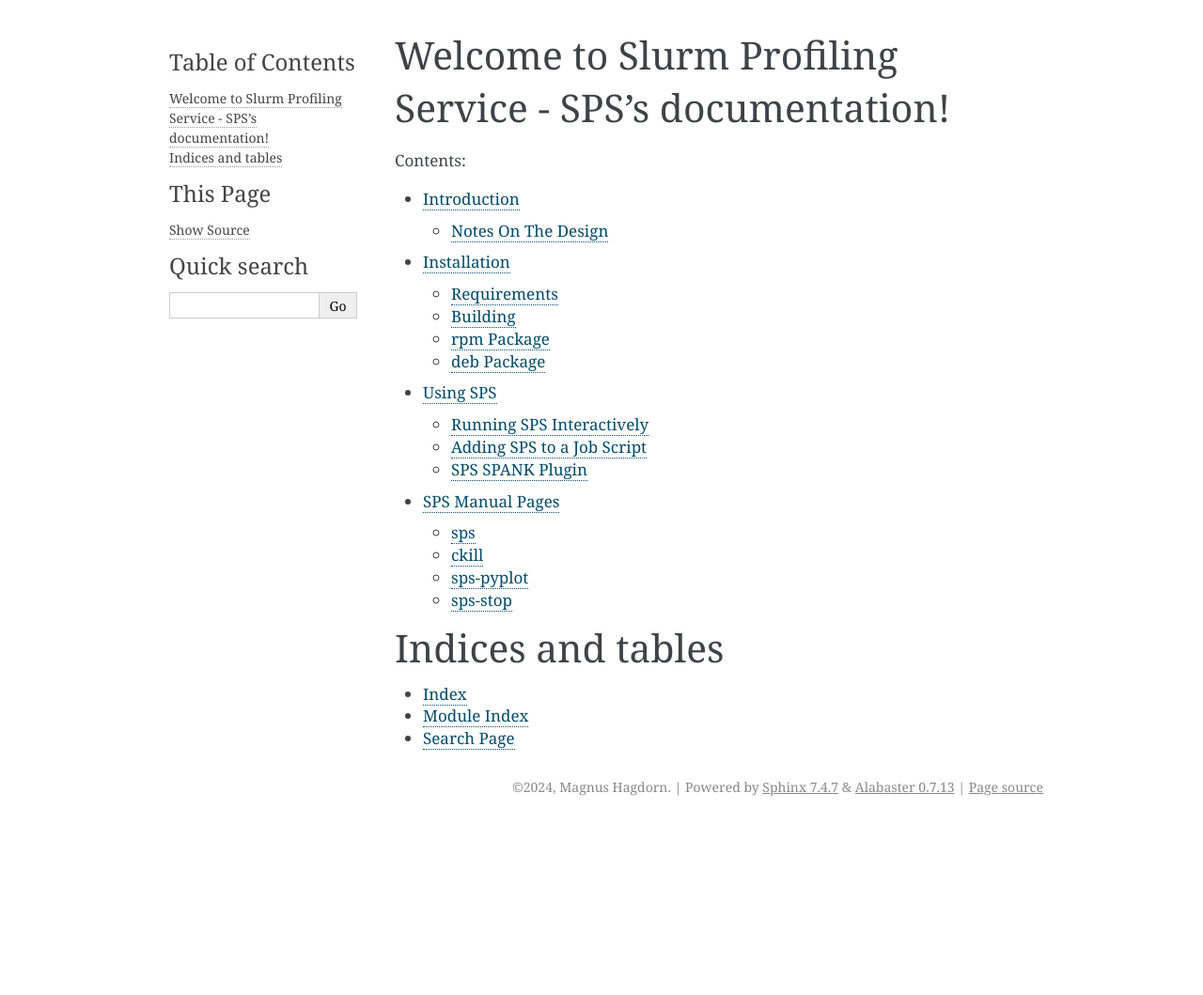
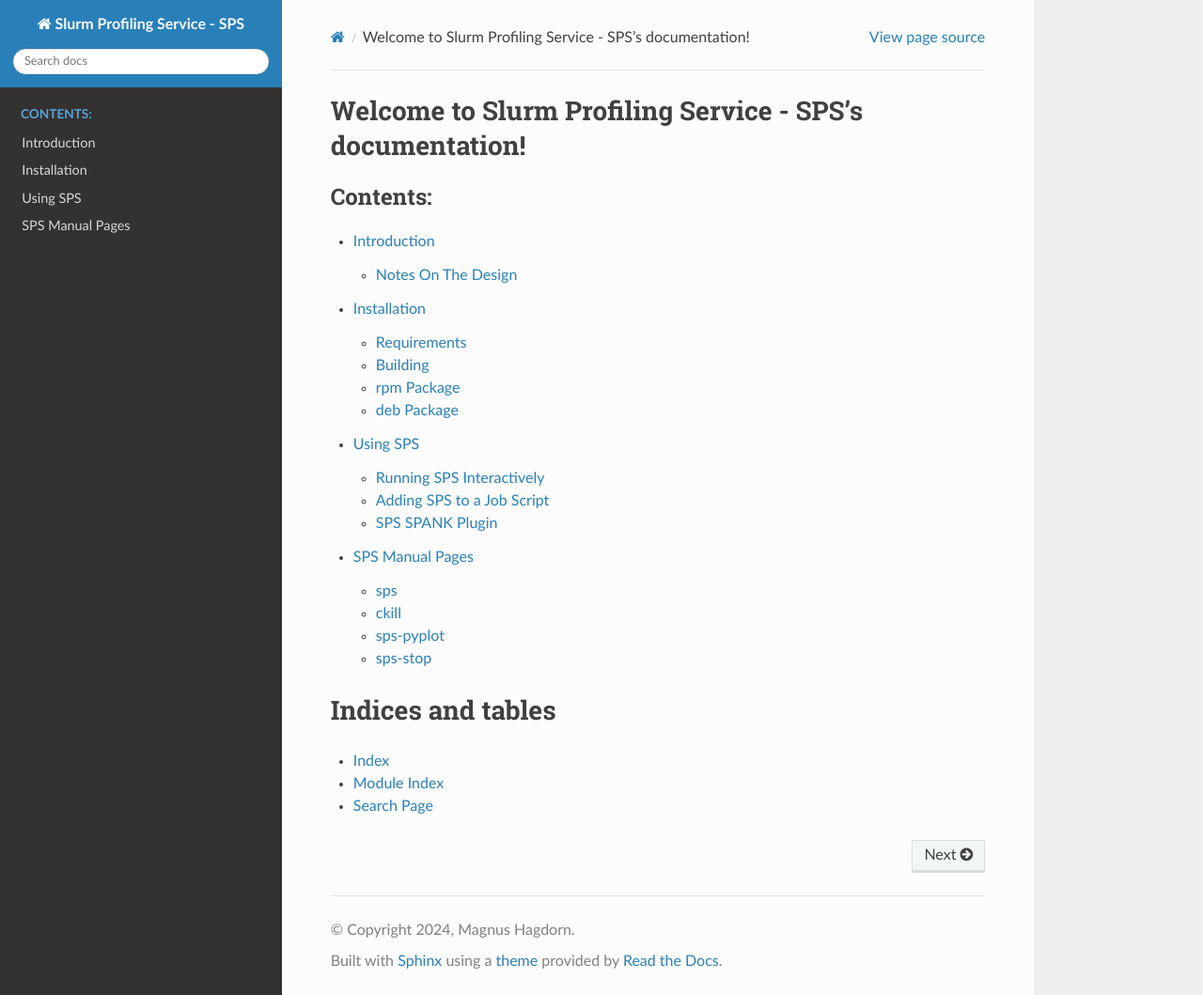
Before and after one commit to OxfordCBRG/sps, a Sphinx documentation site: the page built from docs/index.rst, in a window 1280 px wide and 1059 px high. Shown: the whole window at 94% size. Built offline with Sphinx 7.4.7 and the Read the Docs theme 2.0.0, drawn with Linux system fonts in a browser that asks for light colours.

Commit message:
use read the docs theme

```diff
--- a/docs/conf.py
+++ b/docs/conf.py
@@ -28,6 +28,7 @@ author = 'Magnus Hagdorn'
 # extensions coming with Sphinx (named 'sphinx.ext.*') or your custom
 # ones.
 extensions = [
+    'sphinx_rtd_theme'
 ]
 
 # Add any paths that contain templates here, relative to this directory.
@@ -44,7 +45,7 @@ exclude_patterns = ['_build', 'Thumbs.db', '.DS_Store']
 # The theme to use for HTML and HTML Help pages.  See the documentation for
 # a list of builtin themes.
 #
-html_theme = 'alabaster'
+html_theme = 'sphinx_rtd_theme'
 
 # Add any paths that contain custom static files (such as style sheets) here,
 # relative to this directory. They are copied after the builtin static files,
```
